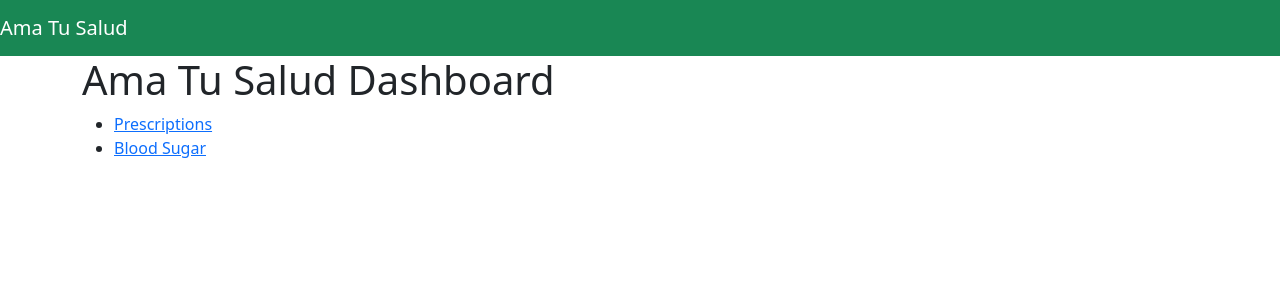
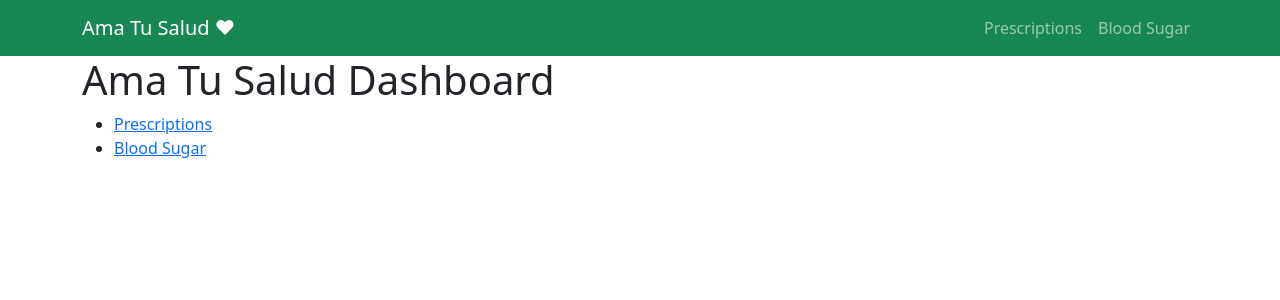
Before and after one commit to mariorecinos/ama_tu_salud, a Node server app: page / in a window 1280 px wide. Shown: the top 300 px of the page. Run offline with Node 20, Linux system fonts and the light colour scheme; some libraries are stand-ins or nearby versions.

Commit message:
fixed bugs added more style

```diff
--- a/views/bloodsugar/edit.ejs
+++ b/views/bloodsugar/edit.ejs
@@ -20,9 +20,9 @@
     </header>
     <main>
       <form action="/bloodsugar/<%=sugr._id%>?_method=PUT" method="POST">
-        Date: <input type="datetime-local" name="date" value="<%=sugr.date%>" /><br>
-        Level: <input type="number" name="level" value="<%=sugr.level%>" /><br>
-        Tags: <input type="text" name="tags" value="<%=sugr.tags%>" /><br>
+        Date: <input type="datetime-local" name="date" value="<%=sugr.date%>" required /><br>
+        Level: <input type="number" name="level" value="<%=sugr.level%>" required/><br>
+        Tags: <input type="text" name="tags" value="<%=sugr.tags%>" required/><br>
         <input type="submit" name="" value="Submit Changes" />
       </form>
     </main>
--- a/views/home.ejs
+++ b/views/home.ejs
@@ -10,7 +10,28 @@
 </head>
 <body>
   <nav class="navbar navbar-expand-lg bg-success navbar-dark">
-    <a href="" class="navbar-brand">Ama Tu Salud</a>
+    <div class="container">
+    <a href="/" class="navbar-brand">Ama Tu Salud &hearts;</a>
+
+    <button
+    class="navbar-toggler"
+    type="button"
+    data-bs-toggle="collapse"
+    data-bs-target="#navmenu"
+  >
+    <span class="navbar-toggler-icon"></span>
+  </button>
+
+    <div class="collapse navbar-collapse" id="navmenu"></div>
+    <ul class="navbar-nav ms-auto">
+      <li class="nav-item">
+        <a href="/medications" class="nav-link">Prescriptions</a>
+        </li>
+        <li class="nav-item">
+        <a href="/bloodsugar" class="nav-link">Blood Sugar</a>
+      </li>
+    </ul>
+    </div>
   </nav>
 
 
--- a/views/medications/edit.ejs
+++ b/views/medications/edit.ejs
@@ -20,9 +20,9 @@
     </header>
     <main>
       <form action="/medications/<%=med._id%>?_method=PUT" method="POST">
-        Name: <input type="text" name="name" /><br>
-        Dose: <input type="text" name="dose" /><br>
-        Instructions: <input type="text" name="inst" /><br>
+        Name: <input type="text" name="name" value="<%=med.name%>" required/><br>
+        Dose: <input type="text" name="dose" value="<%=med.dose%>" required/><br>
+        Instructions: <input type="text" name="inst" value="<%=med.inst%>" required/><br>
         <input type="submit" name="" value="Submit Changes" />
       </form>
     </main>
```
